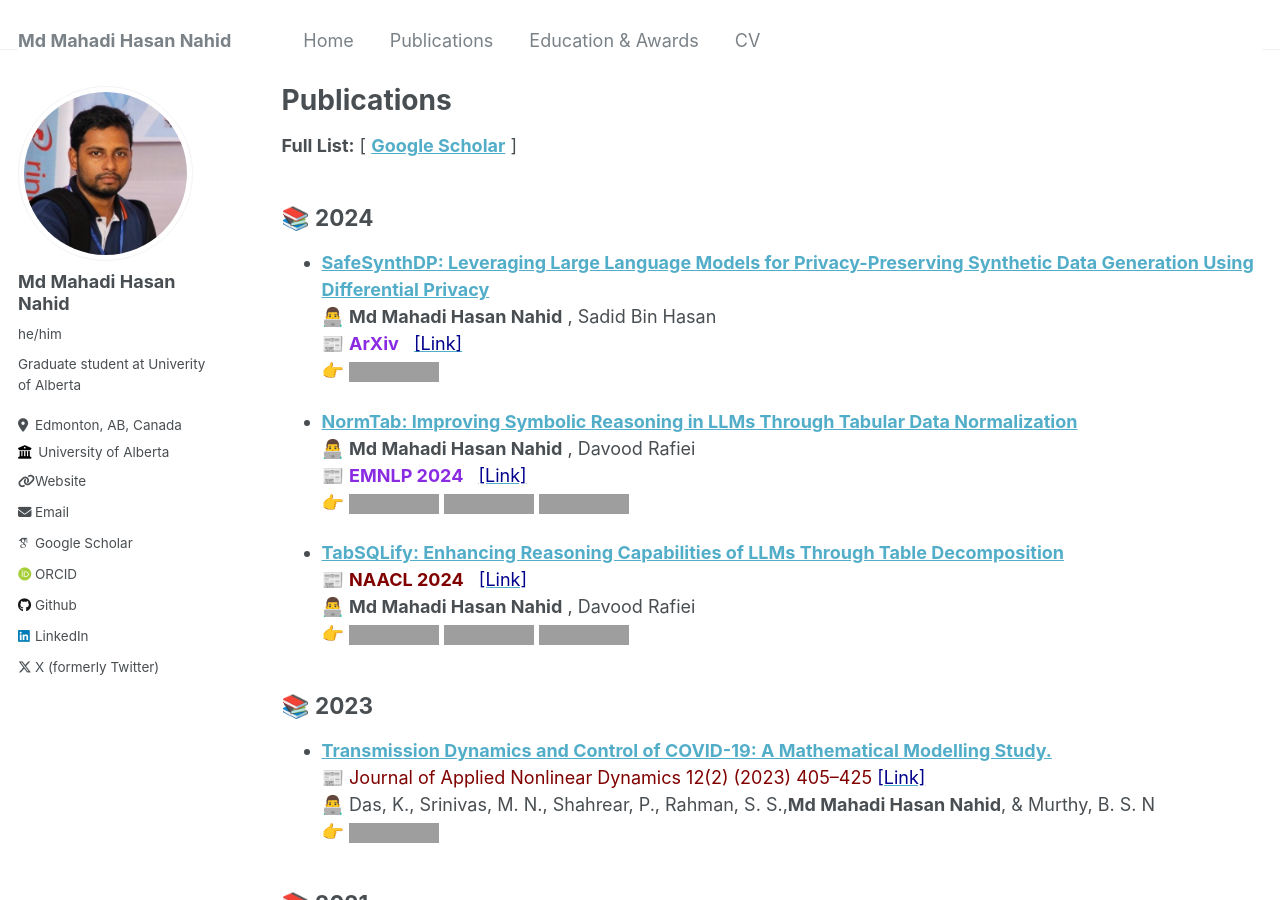
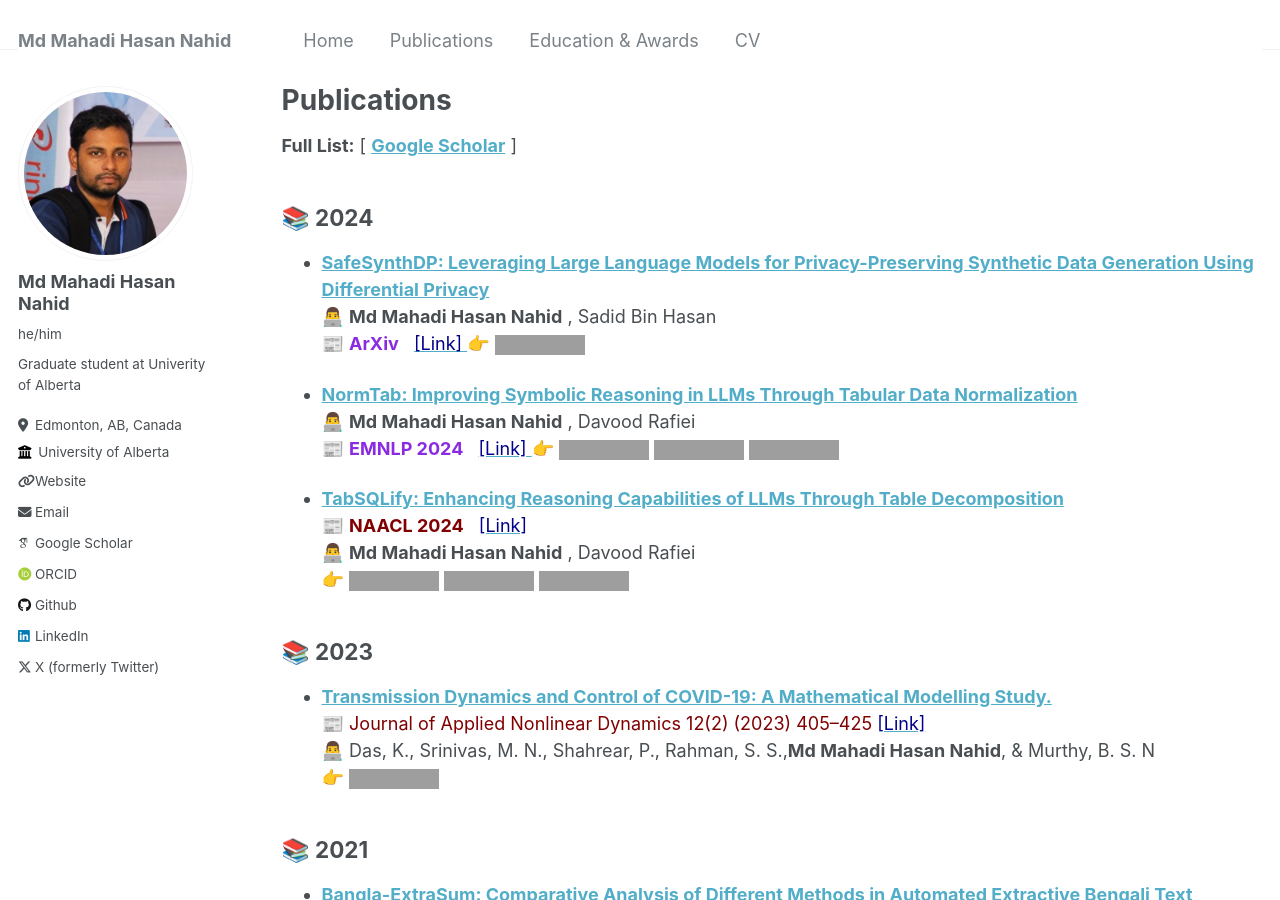
Before and after one commit to mahadi-nahid/mahadi-nahid.github.io, a Jekyll site: the page built from _pages/publications.md, in a window 1280 px wide and 900 px high. Built offline with Jekyll 4.4.1, drawn with Linux system fonts in a browser that asks for light colours; some web fonts are replaced; grey boxes are pictures that could not be loaded.

Commit message:
Update publications.md

```diff
--- a/_pages/publications.md
+++ b/_pages/publications.md
@@ -18,12 +18,12 @@ author_profile: true
 
 * [**SafeSynthDP: Leveraging Large Language Models for Privacy-Preserving Synthetic Data Generation Using Differential Privacy**](https://arxiv.org/abs/2412.20641)<br/>
 👨‍💻 **Md Mahadi Hasan Nahid** , Sadid Bin Hasan <br/>
-📰 <span style ="color:BlueViolet"> **ArXiv** &nbsp; </span> [<span style ="color:DarkBlue"> [Link] </span>](https://arxiv.org/abs/2412.20641) <br/> 👉 [![Paper](https://img.shields.io/badge/Paper-blue)](https://arxiv.org/abs/2412.20641)
+📰 <span style ="color:BlueViolet"> **ArXiv** &nbsp; </span> [<span style ="color:DarkBlue"> [Link] </span>](https://arxiv.org/abs/2412.20641) 👉 [![Paper](https://img.shields.io/badge/Paper-blue)](https://arxiv.org/abs/2412.20641)
 
 
 * [**NormTab: Improving Symbolic Reasoning in LLMs Through Tabular Data Normalization**](https://aclanthology.org/2024.findings-emnlp.203/)<br/>
 👨‍💻 **Md Mahadi Hasan Nahid** , Davood Rafiei <br/>
-📰 <span style ="color:BlueViolet"> **EMNLP 2024** &nbsp; </span> [<span style ="color:DarkBlue"> [Link] </span>](https://aclanthology.org/2024.findings-emnlp.203/) <br/> 👉 [![Paper](https://img.shields.io/badge/Paper-blue)](https://aclanthology.org/2024.findings-emnlp.203/) [![Code](https://img.shields.io/badge/Code-blue)](https://github.com/mahadi-nahid/NormTab) [![Poster](https://img.shields.io/badge/Poster-green)](https://github.com/mahadi-nahid/NormTab/blob/2e3c65e29c7cd71bc2a9e6c392eae2cd8b600b39/NormTab_EMNLP_2024-A0-4.pdf)
+📰 <span style ="color:BlueViolet"> **EMNLP 2024** &nbsp; </span> [<span style ="color:DarkBlue"> [Link] </span>](https://aclanthology.org/2024.findings-emnlp.203/) 👉 [![Paper](https://img.shields.io/badge/Paper-blue)](https://aclanthology.org/2024.findings-emnlp.203/) [![Code](https://img.shields.io/badge/Code-blue)](https://github.com/mahadi-nahid/NormTab) [![Poster](https://img.shields.io/badge/Poster-green)](https://github.com/mahadi-nahid/NormTab/blob/2e3c65e29c7cd71bc2a9e6c392eae2cd8b600b39/NormTab_EMNLP_2024-A0-4.pdf)
 
 * [**TabSQLify: Enhancing Reasoning Capabilities of LLMs Through Table Decomposition**](https://aclanthology.org/2024.naacl-long.320/)<br/>
 📰 <span style ="color:Maroon"> **NAACL 2024** &nbsp; </span> [<span style ="color:DarkBlue"> [Link] </span>](https://aclanthology.org/2024.naacl-long.320/) <br/>
```
